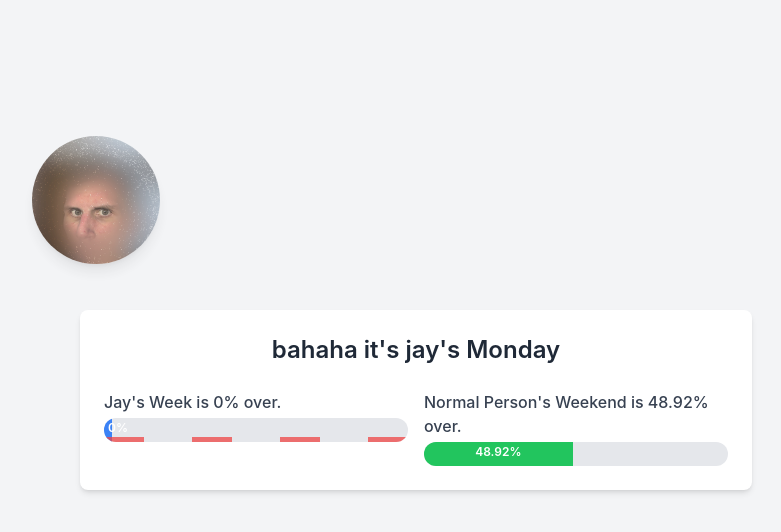
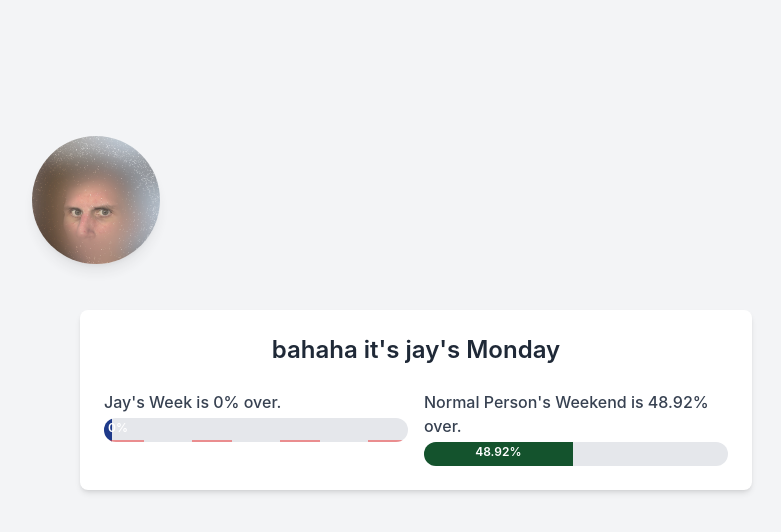
Before and after one commit to tomfarina/jaylightsavings, a React (Create React App) app: page / in a window 1280 px wide. Shown: the top 532 px of the page, without its empty margins (224-1005 px from the left). Built offline with nearby package versions, Linux system fonts and the light colour scheme.

Commit message:
Adjusted segment

```diff
--- a/package.json
+++ b/package.json
@@ -4,6 +4,7 @@
   "version": "0.1.0",
   "private": true,
   "dependencies": {
+    "@babel/plugin-proposal-private-property-in-object": "^7.21.11",
     "@testing-library/jest-dom": "^5.17.0",
     "@testing-library/react": "^13.4.0",
     "@testing-library/user-event": "^13.5.0",
--- a/src/components/statusbar.tsx
+++ b/src/components/statusbar.tsx
@@ -68,8 +68,8 @@ const StatusBar: React.FC<StatusBarProps> = (props) => {
       <div className="relative w-full bg-gray-200 rounded-full h-6 overflow-hidden">
         <div
           className={classNames(
-            "bg-blue-500  h-full text-xs font-semibold text-white text-center p-1 leading-none",
-            { "bg-green-500": isWeekend }
+            "bg-blue-900 h-full text-xs font-semibold text-white text-center p-1 leading-none",
+            { "bg-green-900": isWeekend }
           )}
           style={{ width: `${completion}%` }}
         >
@@ -80,7 +80,7 @@ const StatusBar: React.FC<StatusBarProps> = (props) => {
           segments?.map((segment, index) => (
             <div
               key={index}
-              className="absolute bottom-0 h-[20%] bg-red-500 opacity-75"
+              className="absolute bottom-0 h-[10%] bg-red-500 opacity-55"
               style={{
                 left: `${segment.start}%`,
                 width: `${segment.end - segment.start}%`,
```
